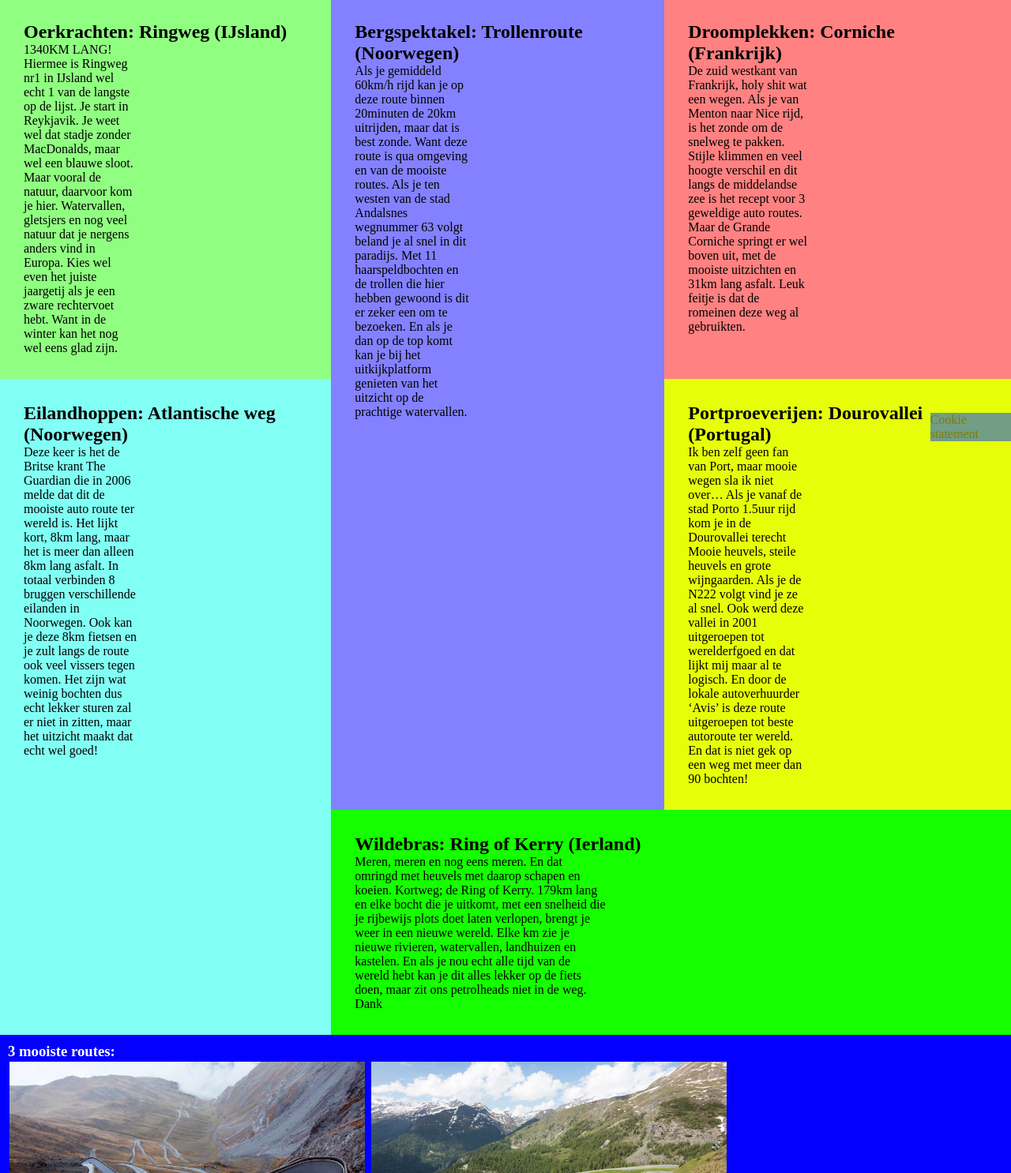
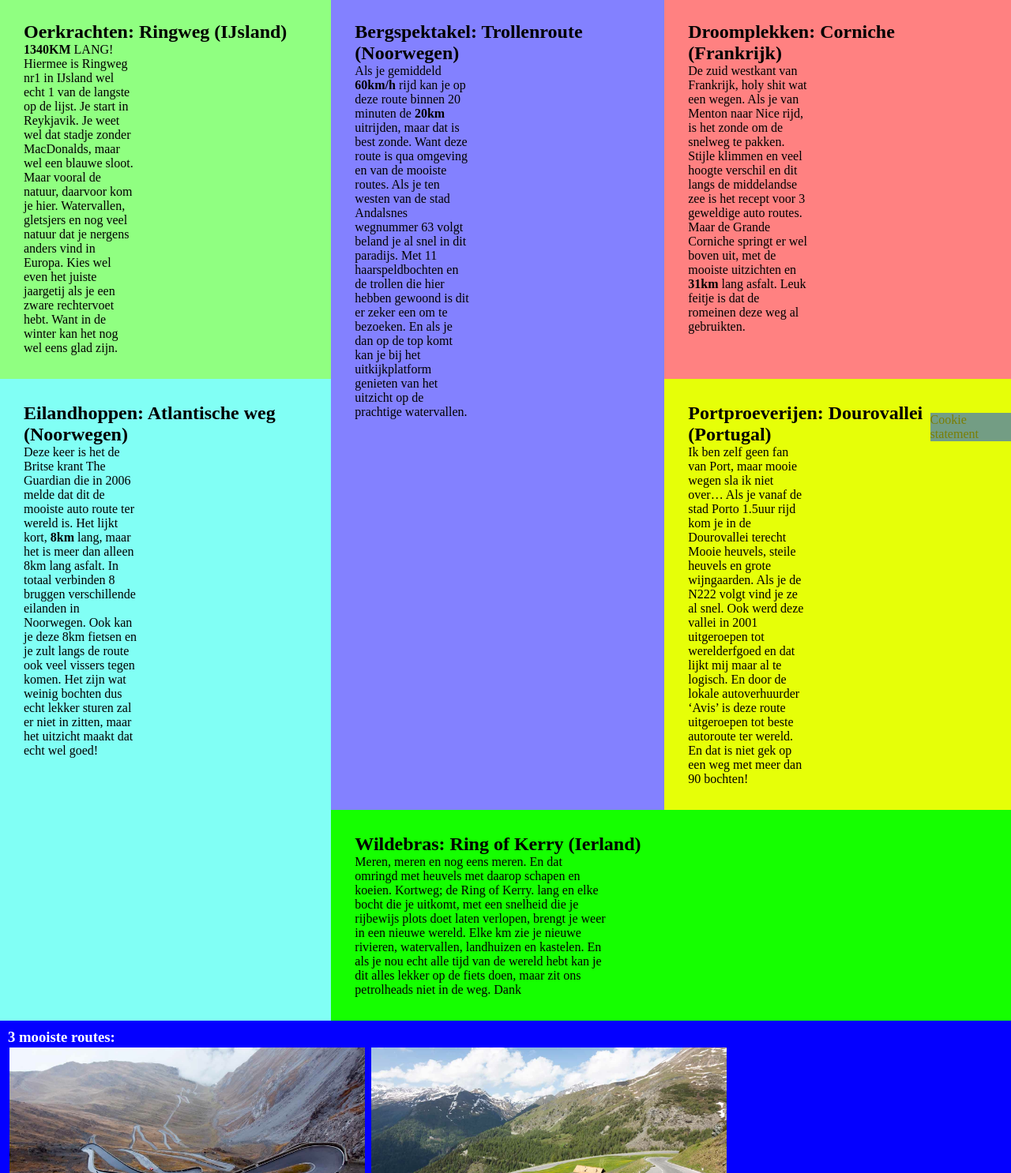
Before and after one commit to SebasJan/WebMarkup-Assesment, a plain HTML site: page bestdestinations.html in a window 1280 px wide. Shown: the part 241-1727 px from the top of the page at 79% size. Drawn offline with Linux system fonts and the light colour scheme.

Commit message:
advanced html excelent

```diff
--- a/bestdestinations.html
+++ b/bestdestinations.html
@@ -30,7 +30,7 @@
 		<h2>Bergspektakel: Trollenroute (Noorwegen)</h2>
 		<section class="article-container">
 			<p class="articletext-best">
-				Als je gemiddeld 60km/h rijd kan je op deze route binnen 20minuten de 20km uitrijden, maar dat is best zonde.
+				Als je gemiddeld <strong>60km/h</strong> rijd kan je op deze route binnen 20 minuten de <strong>20km</strong> uitrijden, maar dat is best zonde.
 				Want deze route is qua omgeving en van de mooiste routes. Als je ten westen van de stad Andalsnes wegnummer 63 volgt beland je al snel in dit paradijs.
 				Met 11 haarspeldbochten en de trollen die hier hebben gewoond is dit er zeker een om te bezoeken.
 				En als je dan op de top komt kan je bij het uitkijkplatform genieten van het uitzicht op de prachtige watervallen.
@@ -42,7 +42,7 @@
 		<h2>Oerkrachten: Ringweg (IJsland)</h2>
 		<section class="article-container">
 			<p class="articletext-best">
-				1340KM LANG! Hiermee is Ringweg nr1 in IJsland wel echt 1 van de langste op de lijst.
+				<strong>1340KM</strong> LANG! Hiermee is Ringweg nr1 in IJsland wel echt 1 van de langste op de lijst.
 				Je start in Reykjavik. Je weet wel dat stadje zonder MacDonalds, maar wel een blauwe sloot.
 				Maar vooral de natuur, daarvoor kom je hier. Watervallen, gletsjers en nog veel natuur dat je nergens anders vind in Europa.
 				Kies wel even het juiste jaargetij als je een zware rechtervoet hebt. Want in de winter kan het nog wel eens glad zijn.
@@ -57,7 +57,7 @@
 				De zuid westkant van Frankrijk, holy shit wat een wegen.
 				Als je van Menton naar Nice rijd, is het zonde om de snelweg te pakken.
 				Stijle klimmen en veel hoogte verschil en dit langs de middelandse zee is het recept voor 3 geweldige auto routes.
-				Maar de Grande Corniche springt er wel boven uit, met de mooiste uitzichten en 31km lang asfalt. Leuk feitje is dat de romeinen deze weg al gebruikten.
+				Maar de Grande Corniche springt er wel boven uit, met de mooiste uitzichten en <strong>31km</strong> lang asfalt. Leuk feitje is dat de romeinen deze weg al gebruikten.
 			</p>
 		</section>
 	</article>
@@ -79,7 +79,7 @@
 		<section class="article-container">
 			<p class="articletext-best">
 				Deze keer is het de Britse krant The Guardian die in 2006 melde dat dit de mooiste auto route ter wereld is.
-				Het lijkt kort, 8km lang, maar het is meer dan alleen 8km lang asfalt. In totaal verbinden 8 bruggen verschillende eilanden in Noorwegen.
+				Het lijkt kort, <strong>8km</strong> lang, maar het is meer dan alleen 8km lang asfalt. In totaal verbinden 8 bruggen verschillende eilanden in Noorwegen.
 				Ook kan je deze 8km fietsen en je zult langs de route ook veel vissers tegen komen. Het zijn wat weinig bochten dus echt lekker sturen zal er niet in zitten,
 				maar het uitzicht maakt dat echt wel goed!
 			</p>
@@ -92,7 +92,7 @@
 			<p class="articletext-best">
 				Meren, meren en nog eens meren. En dat omringd met heuvels met daarop schapen en koeien.
 				Kortweg; de Ring of Kerry.
-				179km lang en elke bocht die je uitkomt, met een snelheid die je rijbewijs plots doet laten verlopen, brengt je weer in een nieuwe wereld.
+				<strong></strong> lang en elke bocht die je uitkomt, met een snelheid die je rijbewijs plots doet laten verlopen, brengt je weer in een nieuwe wereld.
 				Elke km zie je nieuwe rivieren, watervallen, landhuizen en kastelen.
 				En als je nou echt alle tijd van de wereld hebt kan je dit alles lekker op de fiets doen, maar zit ons petrolheads niet in de weg. Dank
 			</p>
```
Also changed, not shown: contact.html (+1 -1 lines), index.html (+3 -3 lines).
